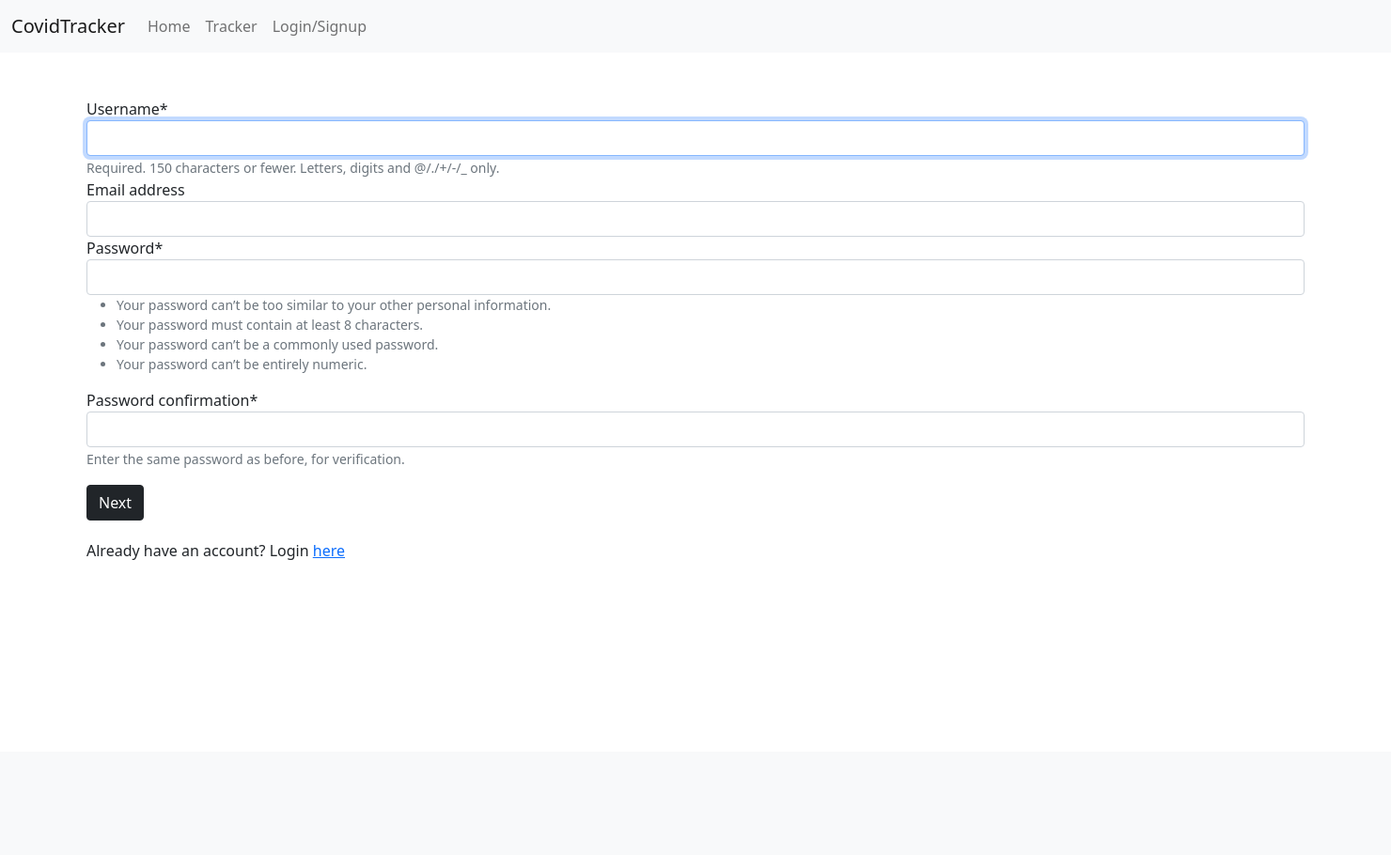
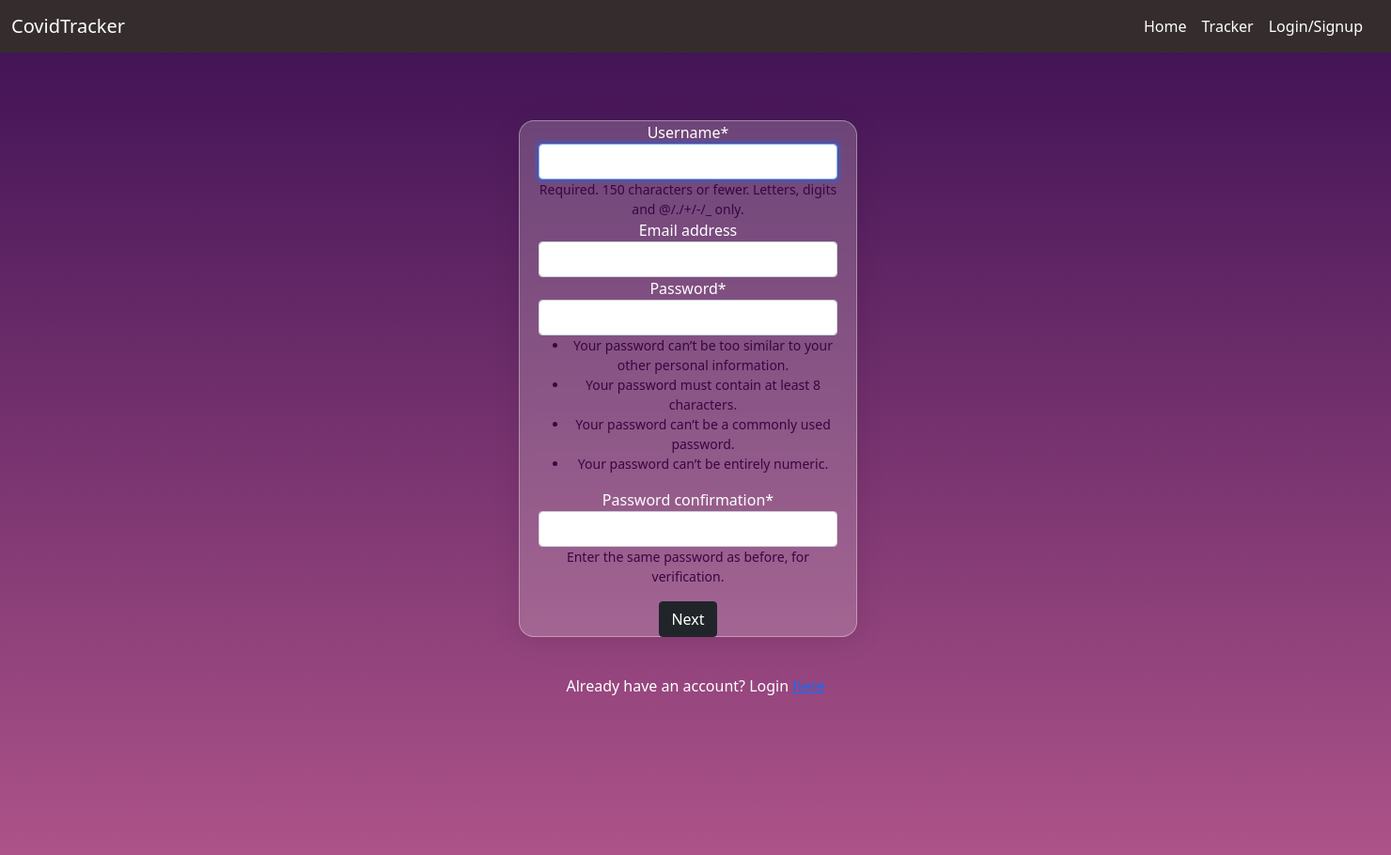
Before and after one commit to vishruthdevan/covi-track, a Django app: page /accounts/register/ in a window 1480 px wide. Shown: the whole page at 94% size. Before the commit the page ends 596 px from the top, so only its background shows below. Run offline with Django 3.2, Linux system fonts and the light colour scheme; some libraries are stand-ins or nearby versions.

Commit message:
chore: add css

```diff
--- a/covidtracker/templates/covidtracker/index.html
+++ b/covidtracker/templates/covidtracker/index.html
@@ -24,6 +24,7 @@
 {% endblock head %}
 
 {% block content %}
+<br><br>
   <div class="row">
     <div class="col-lg-9 col-md-9">
       <div id="map" style="width:100%;height:600px;">
@@ -31,6 +32,7 @@
     </div>
 
     <div class="col-lg-3 col-md-3">
+      <br><br><br>
       <p>Legend</p>
       <ul class="list-group">
         <a id="all" href="{% url 'covidtracker:index' %}?category=all" class="list-group-item d-flex justify-content-between align-items-center">All categories
--- a/covidtrackerccda/templates/base.html
+++ b/covidtrackerccda/templates/base.html
@@ -10,46 +10,63 @@
   <link rel="shortcut icon" type="image/png" href="{% static 'favicon.ico' %}"/>
   {% block head %}
   {% endblock head %}
+  <style>
+    body{
+      background: #ad5389;  /* fallback for old browsers */
+background: -webkit-linear-gradient(to bottom, #3c1053, #ad5389);  /* Chrome 10-25, Safari 5.1-6 */
+background: linear-gradient(to bottom, #3c1053, #ad5389); /* W3C, IE 10+/ Edge, Firefox 16+, Chrome 26+, Opera 12+, Safari 7+ */
+
+      height: 910px;
+    }
+     .dec{
+      background-color: rgb(53, 45, 45);
+     }
+  </style>
 </head>
 
 <body>
-  <nav class="navbar navbar-expand-lg navbar-light bg-light">
+
+  <div class="dec">
+  <nav class="navbar navbar-expand-lg navbar-light ">
     <div class="container-fluid">
-      <a class="navbar-brand" href="#">CovidTracker</a>
+      <a class="navbar-brand" href="#" style="color: white;">CovidTracker</a>
       <button class="navbar-toggler" type="button" data-bs-toggle="collapse" data-bs-target="#navbarNav"
         aria-controls="navbarNav" aria-expanded="false" aria-label="Toggle navigation">
         <span class="navbar-toggler-icon"></span>
       </button>
       <div class="collapse navbar-collapse" id="navbarNav">
-        <ul class="navbar-nav">
+        <ul style="margin-left: 1060px;" class="navbar-nav">
           <li class="nav-item">
-            <a class="nav-link" aria-current="page" href="{% url 'project-home' %}">Home</a>
+            <a style="color: white;" class="nav-link" aria-current="page" href="{% url 'project-home' %}">Home</a>
           </li>
           <li class="nav-item">
-            <a class="nav-link" href="{% url 'covidtracker:index' %}">Tracker</a>
+            <a style="color: white;" class="nav-link" href="{% url 'covidtracker:index' %}">Tracker</a>
           </li>
           {% if user.is_authenticated %}
           <li class="nav-item">
-            <a class="nav-link" href="{% url 'users:profile' %}">Profile</a>
+            <a  style="color: white;" class="nav-link" href="{% url 'users:profile' %}">Profile</a>
           </li>
           {% else %}
           <li class="nav-item">
-            <a class="nav-link" href="{% url 'login' %}">Login/Signup</a>
+            <a style="color: white;" class="nav-link" href="{% url 'login' %}">Login/Signup</a>
           </li>
           {% endif %}
         </ul>
       </div>
     </div>
   </nav>
+</div>
 
-  <div class="container my-5">
+  <div class="container" style="color: white;text-align: center; ">
     {% block content %}
     Content
     {% endblock content %}
   </div>
-</body>
+
+
 {% block footer %}
   {% endblock footer %}
+</body>
   <link href="https://cdn.jsdelivr.net/npm/bootstrap@5.0.2/dist/css/bootstrap.min.css" rel="stylesheet"
     integrity="sha384-EVSTQN3/azprG1Anm3QDgpJLIm9Nao0Yz1ztcQTwFspd3yD65VohhpuuCOmLASjC" crossorigin="anonymous">
   <script src="https://code.jquery.com/jquery-3.6.0.js" integrity="sha256-H+K7U5CnXl1h5ywQfKtSj8PCmoN9aaq30gDh27Xc0jk="
--- a/users/templates/registration/logged_out.html
+++ b/users/templates/registration/logged_out.html
@@ -1,6 +1,7 @@
 {% extends 'base.html' %}
 
 {% block content %}
-  <p>You have been logged out</p>
-  <p><a href="{% url 'login' %}">Log in again</a> | <a href="{% url 'project-home' %}">Home</a></p>
+<br><br><br><br><br><br><br><br><br><br>
+  <p style="font-size: x-large;">You have been logged out</p>
+  <p style="font-size: large;"><a style="color: white;" href="{% url 'login' %}">Log in again</a> | <a style="color: white;" href="{% url 'project-home' %}">Home</a></p>
 {% endblock content %}
--- a/users/templates/registration/register.html
+++ b/users/templates/registration/register.html
@@ -1,14 +1,31 @@
+<style>
+  .glass{
+  background: rgba(235, 229, 229, 0.21);
+  border-radius: 16px;
+  box-shadow: 0 4px 30px rgba(0, 0, 0, 0.1);
+  backdrop-filter: blur(4.7px);
+  -webkit-backdrop-filter: blur(4.7px);
+  border: 1px solid rgba(235, 229, 229, 0.42);
+  height: 200px;
+  }
+  .form-text.text-muted{
+    color: rgb(59, 5, 67)!important;
+  }
+</style>
 {% extends 'base.html' %}
-
 {% block content %}
+<br><br><br>
+<div class="glass" style="width: 360px;margin-left: 460px;height:550px;">
+  <div style="margin-right:20px; margin-left:20px; text-align: center;">
   <form action="" method="POST">
     {% csrf_token %}
     {% load crispy_forms_tags %}
     {{ form | crispy }}
     <button class="btn btn-dark mt-3" type="submit">Next</button>
   </form>
+  </div></div>
 
-  <div style="margin-top:20px;">
+  <div style="margin-top:40px;">
     <p>Already have an account? Login <a href="{% url 'login' %}">here</a></p>
   </div>
 {% endblock content %}
```
Also changed, not shown: covidtrackerccda/templates/index.html (+5 -4 lines), users/templates/registration/login.html (+23 -4 lines), users/templates/registration/profile.html (+20 -2 lines), users/templates/registration/register_info.html (+15 -0 lines).
